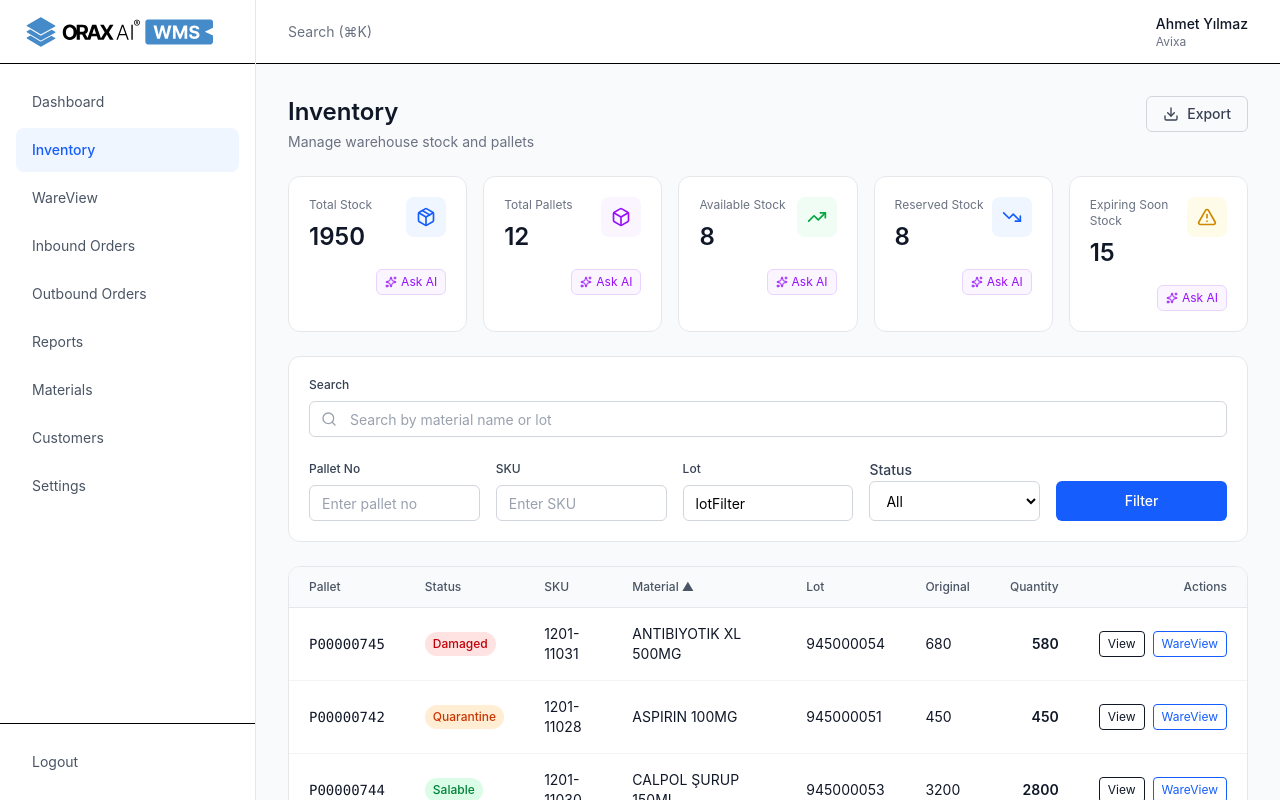
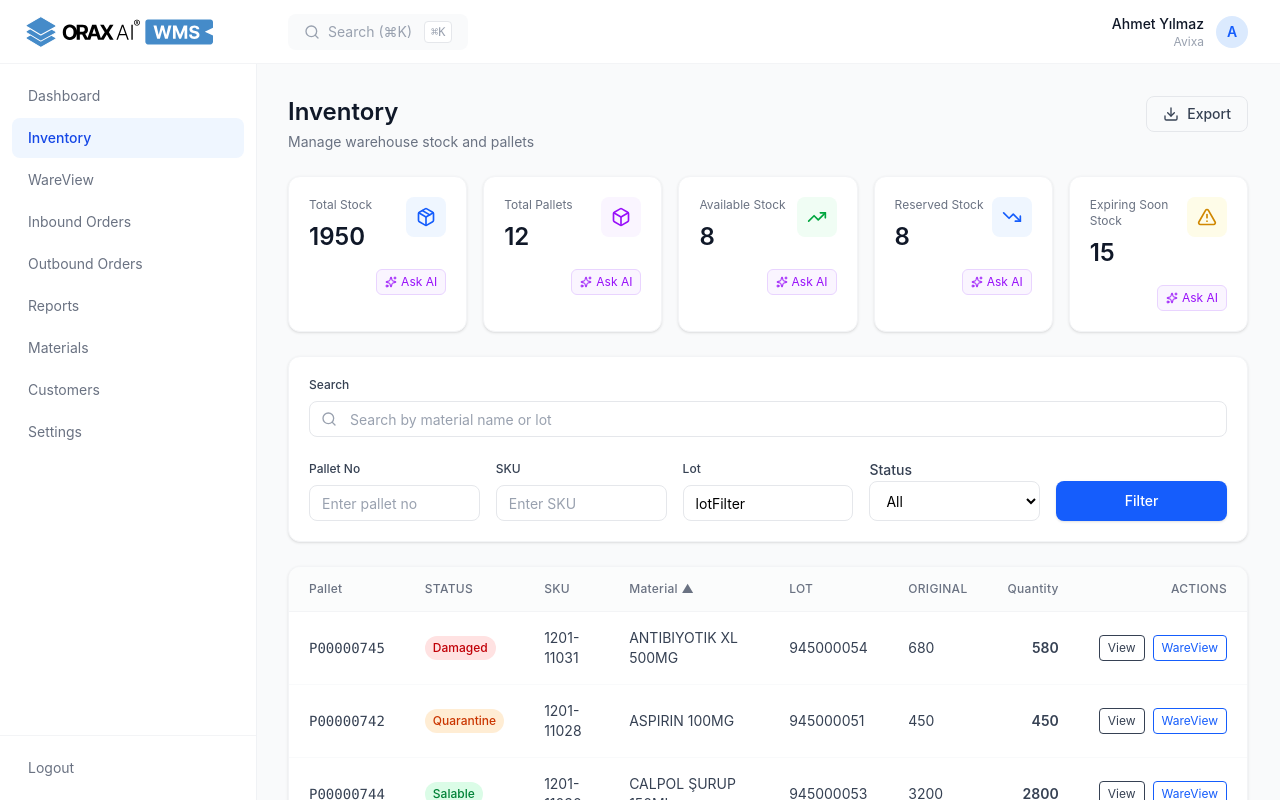
Before and after one commit to zeynepdundar/OraxAICustomerPortal, a Next.js app: page /inventory in a window 1280 px wide. Built offline with nearby package versions, Linux system fonts and the light colour scheme; sample sign-in values are in the browser's storage.

Commit message:
refactor(ui): standardize styles across project

```diff
--- a/src/app/(app)/dashboard/page.tsx
+++ b/src/app/(app)/dashboard/page.tsx
@@ -113,7 +113,7 @@ export default function DashboardPage() {
             header: commonT("actions"),
             render: () => (
               <div className="flex justify-end">
-                <button className="text-sm text-gray-600 hover:text-black">
+                <button className="text-sm text-gray-500 hover:text-gray-900 transition-colors">
                   {commonT("view")}
                 </button>
               </div>
--- a/src/app/globals.css
+++ b/src/app/globals.css
@@ -1 +1,8 @@
 @import "tailwindcss";
+
+@layer base {
+  html {
+    -webkit-font-smoothing: antialiased;
+    -moz-osx-font-smoothing: grayscale;
+  }
+}
--- a/src/components/layout/AppHeader.tsx
+++ b/src/components/layout/AppHeader.tsx
@@ -1,5 +1,6 @@
 "use client";
 
+import { Search } from "lucide-react";
 import { useTranslations } from "next-intl";
 
 export default function AppHeader({
@@ -10,20 +11,27 @@ export default function AppHeader({
   const t = useTranslations("header");
 
   return (
-    <div className="h-16 bg-white border-b flex items-center justify-between px-8">
+    <div className="h-16 bg-white border-b border-gray-100 flex items-center justify-between px-8">
       {/* Search */}
       <button
         onClick={onOpenCommandBar}
-        className="text-sm text-gray-500"
+        className="flex items-center gap-2 h-9 px-4 text-sm text-gray-400 bg-gray-50 rounded-lg hover:bg-gray-100 transition-colors"
       >
-        {t("searchCommand")}
+        <Search className="w-4 h-4" />
+        <span>{t("searchCommand")}</span>
+        <kbd className="ml-1 text-xs bg-white border border-gray-200 rounded px-1.5 py-0.5 font-mono text-gray-400">
+          ⌘K
+        </kbd>
       </button>
 
       {/* User */}
-      <div className="flex items-center gap-4">
-        <div className="text-sm">
+      <div className="flex items-center gap-3">
+        <div className="text-sm text-right">
           <p className="font-medium text-gray-900">Ahmet Yılmaz</p>
-          <p className="text-xs text-gray-500">Avixa</p>
+          <p className="text-xs text-gray-400">Avixa</p>
+        </div>
+        <div className="w-8 h-8 rounded-full bg-blue-100 flex items-center justify-center text-blue-600 text-sm font-semibold select-none">
+          A
         </div>
       </div>
     </div>
--- a/src/components/layout/AppSidebar.tsx
+++ b/src/components/layout/AppSidebar.tsx
@@ -24,9 +24,9 @@ export default function AppSidebar({
   };
 
   return (
-    <div className="w-64 bg-white border-r border-gray-200 flex flex-col">
+    <div className="w-64 bg-white flex flex-col shadow-[1px_0_0_0_#f0f2f5]">
       {/* Logo */}
-      <div className="h-16 flex items-center px-6 border-b">
+      <div className="h-16 flex items-center px-6 border-b border-gray-100">
         <img
           src="/branding/logo/logo.svg"
           alt="OraxAI"
@@ -35,15 +35,15 @@ export default function AppSidebar({
       </div>
 
       {/* Menu */}
-      <nav className="flex-1 p-4 space-y-1">
+      <nav className="flex-1 p-3 space-y-0.5">
         {menuItems.map((item) => (
           <button
             key={item.path}
             onClick={() => router.push(item.path)}
-            className={`w-full text-left px-4 py-3 rounded-lg text-sm ${
+            className={`w-full text-left px-4 py-2.5 rounded-lg text-sm transition-all ${
               isActive(item.path)
-                ? "bg-blue-50 text-blue-600 font-medium"
-                : "text-gray-600 hover:bg-gray-50"
+                ? "bg-blue-50 text-blue-700 font-medium"
+                : "text-gray-500 hover:bg-gray-50 hover:text-gray-900"
             }`}
           >
             {item.label}
@@ -52,10 +52,10 @@ export default function AppSidebar({
       </nav>
 
       {/* Logout */}
-      <div className="p-4 border-t">
+      <div className="p-3 border-t border-gray-100">
         <button
           onClick={handleLogout}
-          className="w-full text-left px-4 py-3 text-sm text-gray-600 hover:bg-gray-50 rounded-lg"
+          className="w-full text-left px-4 py-2.5 text-sm text-gray-500 hover:bg-gray-50 hover:text-gray-900 rounded-lg transition-all"
         >
           {t("logout")}
         </button>
--- a/src/components/ui/Button.tsx
+++ b/src/components/ui/Button.tsx
@@ -15,17 +15,17 @@ function Button({
 }: ButtonProps) {
   // base
   let classes =
-    "inline-flex items-center justify-center rounded-md font-medium transition focus:outline-none disabled:opacity-50 disabled:pointer-events-none";
+    "inline-flex items-center justify-center rounded-lg font-medium transition focus:outline-none disabled:opacity-50 disabled:pointer-events-none";
 
   // variants
   if (variant === "primary") {
-    classes += " bg-blue-600 text-white hover:bg-blue-700";
+    classes += " bg-blue-600 text-white hover:bg-blue-700 shadow-sm";
   } else if (variant === "secondary") {
-    classes += " bg-gray-100 text-gray-900 hover:bg-gray-200";
+    classes += " bg-gray-100 text-gray-700 hover:bg-gray-200";
   } else if (variant === "outline") {
-    classes += " border border-gray-300 text-gray-700 hover:bg-gray-50";
+    classes += " border border-gray-200 text-gray-700 hover:bg-gray-50 hover:border-gray-300";
   } else if (variant === "ghost") {
-    classes += " text-gray-700 hover:bg-gray-100";
+    classes += " text-gray-600 hover:bg-gray-100";
   }
 
   // sizes
--- a/src/components/ui/Card.tsx
+++ b/src/components/ui/Card.tsx
@@ -8,7 +8,7 @@ function Card({
   return (
     <div
       className={
-        "bg-white border border-gray-200 rounded-xl " +
+        "bg-white shadow-sm border border-gray-100 rounded-xl " +
         className
       }
       {...props}
--- a/src/components/ui/DataTable.tsx
+++ b/src/components/ui/DataTable.tsx
@@ -21,15 +21,15 @@ export function DataTable<T>({
   emptyMessage = "No data available",
 }: DataTableProps<T>) {
   return (
-    <div className="overflow-x-auto bg-white border border-gray-200 rounded-xl">
+    <div className="overflow-x-auto bg-white shadow-sm border border-gray-100 rounded-xl">
       <table className="w-full">
         {/* HEADER */}
-        <thead className="border-b border-gray-200 bg-gray-50">
+        <thead className="border-b border-gray-100 bg-gray-50/60">
           <tr>
             {columns.map((col) => (
               <th
                 key={String(col.key)}
-                className={`px-5 py-3 text-left text-xs font-medium text-gray-600 ${col.className || ""}`}
+                className={`px-5 py-3.5 text-left text-xs font-medium text-gray-500 uppercase tracking-wide ${col.className || ""}`}
               >
                 {col.header}
               </th>
@@ -38,17 +38,17 @@ export function DataTable<T>({
         </thead>
 
         {/* BODY */}
-        <tbody className="divide-y divide-gray-100">
+        <tbody className="divide-y divide-gray-50">
           {data.length > 0 ? (
             data.map((row, rowIndex) => (
               <tr
                 key={rowIndex}
-                className="hover:bg-gray-50 transition-colors"
+                className="hover:bg-gray-50/70 transition-colors"
               >
                 {columns.map((col) => (
                   <td
                     key={String(col.key)}
-                    className={`px-5 py-4 text-sm text-gray-900 ${col.className || ""}`}
+                    className={`px-5 py-4 text-sm text-gray-700 ${col.className || ""}`}
                   >
                     {col.render
                       ? col.render(row)
--- a/src/components/ui/Input.tsx
+++ b/src/components/ui/Input.tsx
@@ -18,9 +18,9 @@ function Input({
   const inputId = id || React.useId();
 
   const baseClasses =
-    "w-full h-9 px-3 py-1 text-sm rounded-md border outline-none transition " +
-    "bg-white border-gray-300 placeholder:text-gray-400 " +
-    "focus-visible:ring-2 focus-visible:ring-blue-500 focus-visible:border-blue-500 " +
+    "w-full h-9 px-3 py-1 text-sm rounded-lg border outline-none transition " +
+    "bg-white border-gray-200 placeholder:text-gray-400 " +
+    "focus-visible:ring-2 focus-visible:ring-blue-500/20 focus-visible:border-blue-500 " +
     "disabled:opacity-50 disabled:cursor-not-allowed";
 
   const errorClasses = error
--- a/src/components/ui/MetricCard.tsx
+++ b/src/components/ui/MetricCard.tsx
@@ -45,7 +45,7 @@ export function MetricCard({
   const styles = variantStyles[variant];
 
   return (
-    <div className="p-5 bg-white border border-gray-200 rounded-xl">
+    <div className="p-5 bg-white shadow-sm border border-gray-100 rounded-xl">
       {/* TOP */}
       <div className="flex items-start justify-between">
         {/* Left */}
--- a/src/components/ui/SelectBox.tsx
+++ b/src/components/ui/SelectBox.tsx
@@ -28,9 +28,9 @@ function SelectBox({
   const selectId = id || React.useId();
 
   const baseClasses =
-    "w-full h-9 px-3 py-1 text-sm rounded-md border outline-none transition " +
-    "bg-white border-gray-300 " +
-    "focus-visible:ring-2 focus-visible:ring-blue-500 focus-visible:border-blue-500 " +
+    "w-full h-9 px-3 py-1 text-sm rounded-lg border outline-none transition " +
+    "bg-white border-gray-200 " +
+    "focus-visible:ring-2 focus-visible:ring-blue-500/20 focus-visible:border-blue-500 " +
     "disabled:opacity-50 disabled:cursor-not-allowed";
 
   const errorClasses = error
```
